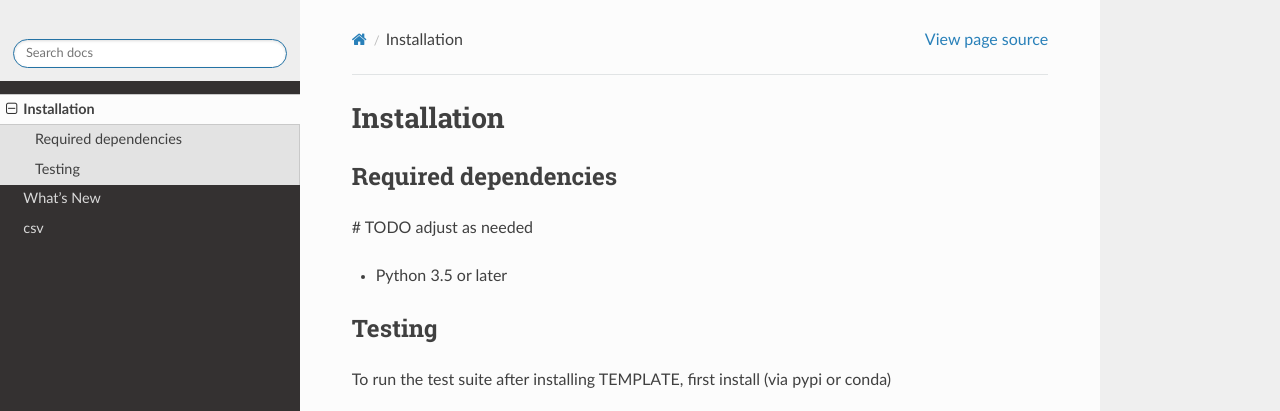
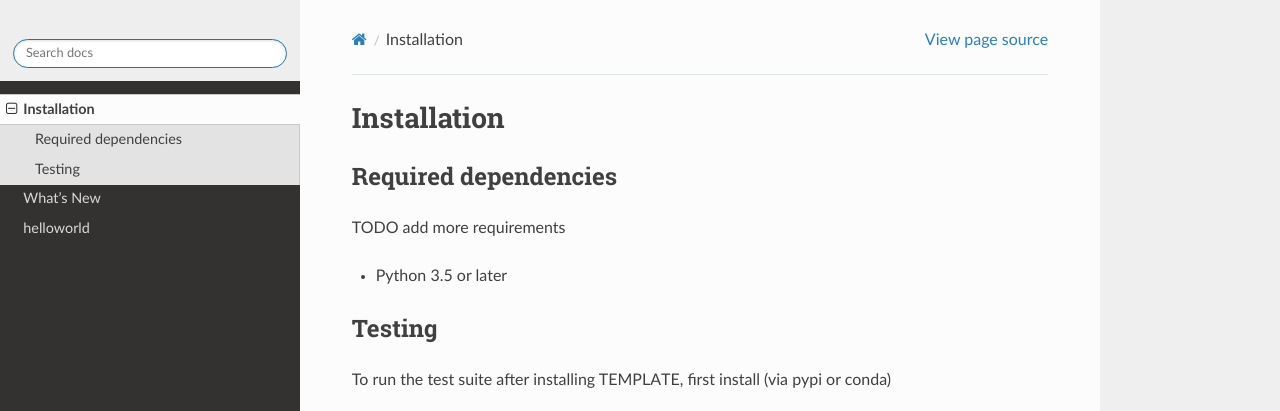
Before and after one commit to crusaderky/python_project_template, a Sphinx documentation site: the page built from doc/installing.rst, in a window 1280 px wide. Shown: the top 411 px of the page. Built offline with Sphinx 7.4.7 and the Read the Docs theme 2.0.0, drawn with Linux system fonts in a browser that asks for light colours; the version number could not be read and is left out.

Commit message:
sphinx tweaks

```diff
--- a/doc/api/helloworld.rst
+++ b/doc/api/helloworld.rst
@@ -1,5 +1,5 @@
-csv
-===
+helloworld
+==========
 
 TODO replace with your own modules (1 file per module)
 
--- a/doc/installing.rst
+++ b/doc/installing.rst
@@ -6,7 +6,7 @@ Installation
 Required dependencies
 ---------------------
 
-# TODO adjust as needed
+TODO add more requirements
 
 - Python 3.5 or later
 
```
